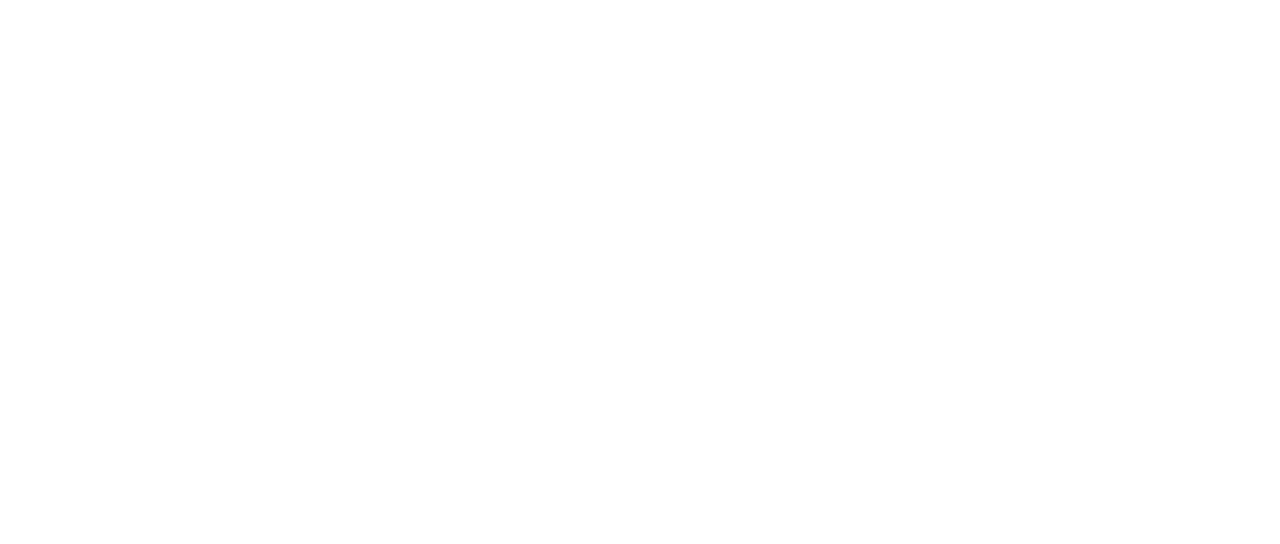
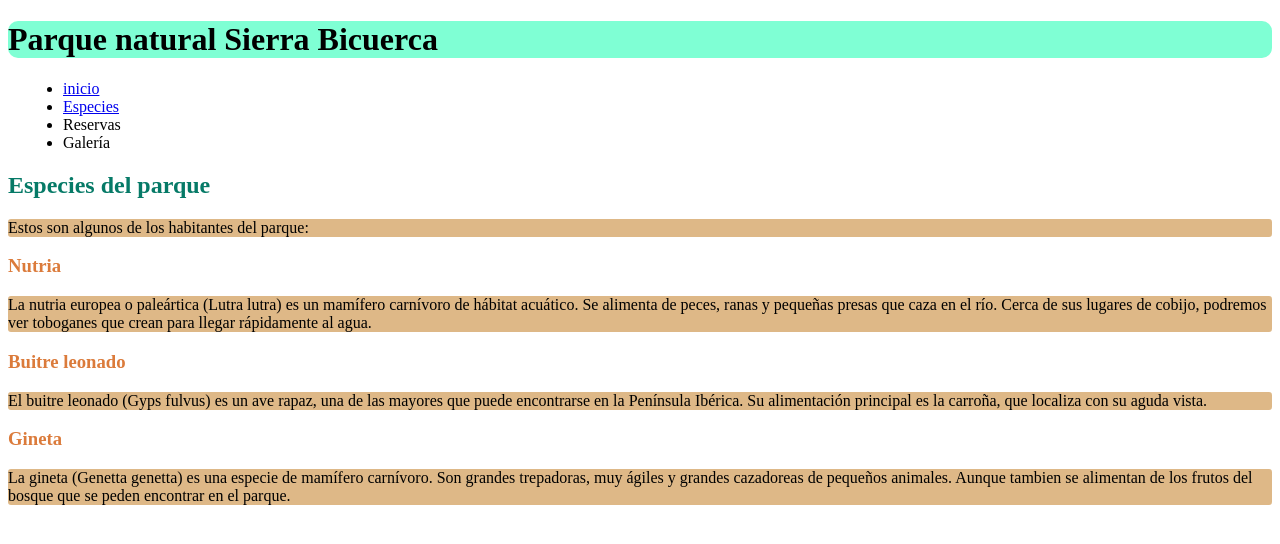
Before and after one commit to Arnoleitor/GitEjercicios, a plain HTML site: page ejercicio6ParqueNAtural/especies.html in a window 1280 px wide. Drawn offline with Linux system fonts and the light colour scheme.

Commit message:
GitEjercicios

```diff
--- a/ejercicio6ParqueNAtural/css/estilo.css
+++ b/ejercicio6ParqueNAtural/css/estilo.css
@@ -14,8 +14,8 @@ em{
     color:springgreen
 }
 h3{
-    color: violet;
+    color: rgb(219, 123, 59);
 }
 p{
-    background-color: darkcyan; border-radius: 3px;
+    background-color: burlywood; border-radius: 3px;
 }
--- a/ejercicio6ParqueNAtural/especies.html
+++ b/ejercicio6ParqueNAtural/especies.html
@@ -0,0 +1,39 @@
+<!DOCTYPE html>
+<html lang="es">
+
+<head>
+    <meta charset="UTF-8">
+    <meta http-equiv="X-UA-Compatible" content="IE=edge">
+    <meta name="viewport" content="width=device-width, initial-scale=1.0">
+    <title>Especies</title>
+    <link rel="stylesheet" type="Text/css" href="./css/estilo.css">
+</head>
+
+<body>
+    <h1>Parque natural Sierra Bicuerca</h1>
+    <div>
+        <nav>
+            <ul>
+                <li><a href="./index.html">inicio</a></li>
+                <li><a href="./especies.html">Especies</a></li>
+                <li>Reservas</li>
+                <li>Galería</li>
+            </ul>
+        </nav>
+    </div>
+    <h2>Especies del parque</h2>
+    <p>Estos son algunos de los habitantes del parque:</p>
+    <h3>Nutria</h3>
+    <p>La nutria europea o paleártica (Lutra lutra) es un mamífero carnívoro de hábitat acuático. Se alimenta de peces,
+        ranas y pequeñas presas que caza en el río. Cerca de sus lugares de cobijo, podremos ver toboganes que crean
+        para llegar rápidamente al agua. </p>
+    <h3>Buitre leonado</h3>
+    <p>El buitre leonado (Gyps fulvus) es un ave rapaz, una de las mayores que puede encontrarse en la Península
+        Ibérica. Su alimentación principal es la carroña, que localiza con su aguda vista.</p>
+    <h3>Gineta</h3>
+    <p>La gineta (Genetta genetta) es una especie de mamífero carnívoro. Son grandes trepadoras, muy ágiles y grandes
+        cazadoreas de pequeños animales. Aunque tambien se alimentan de los frutos del bosque que se peden encontrar en
+        el parque.</p>
+</body>
+
+</html>
```
Also changed, not shown: Ejercicio3/platosemana.html (+1 -0 lines), ejercicio6ParqueNAtural/index.html (+20 -9 lines).
